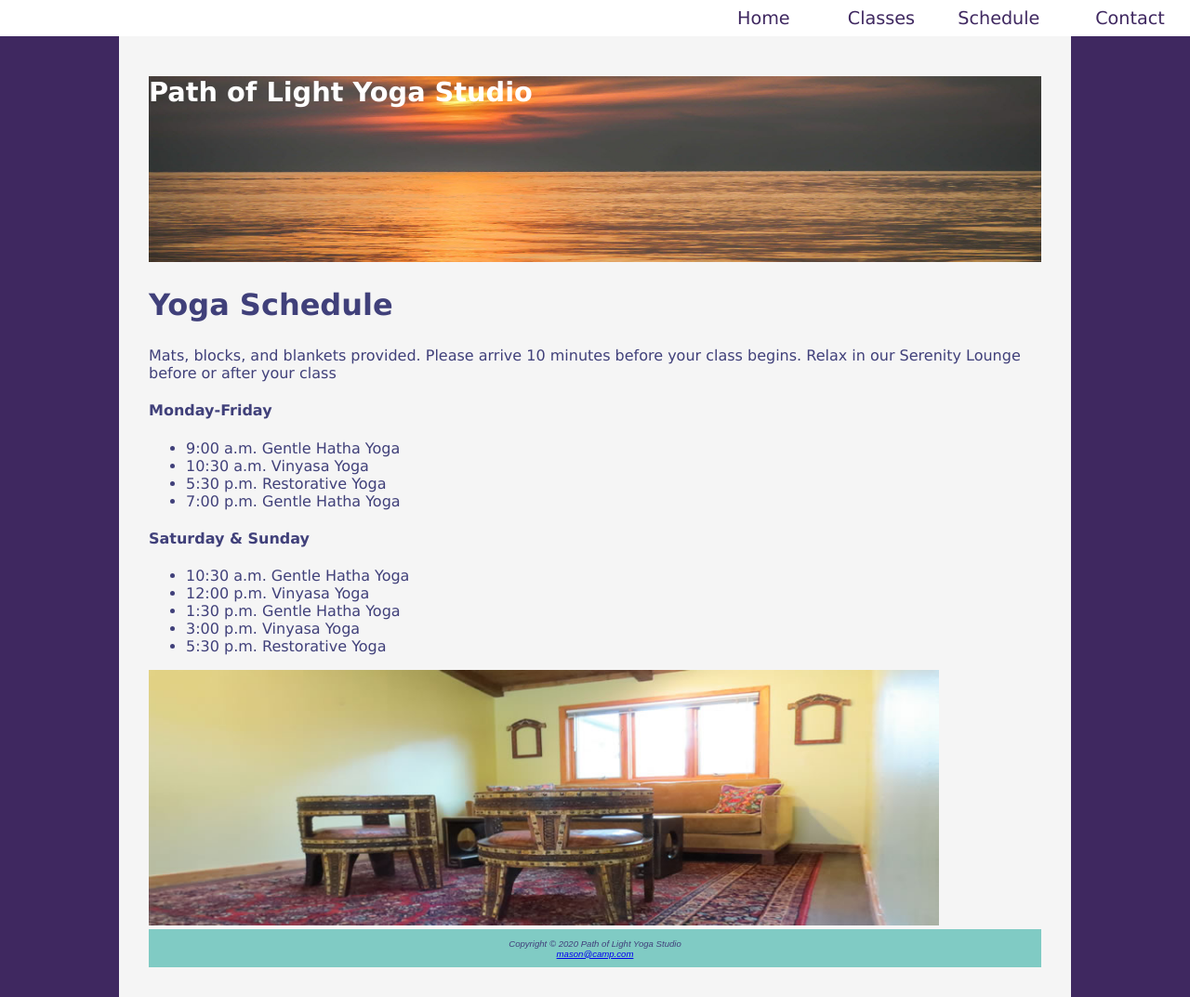
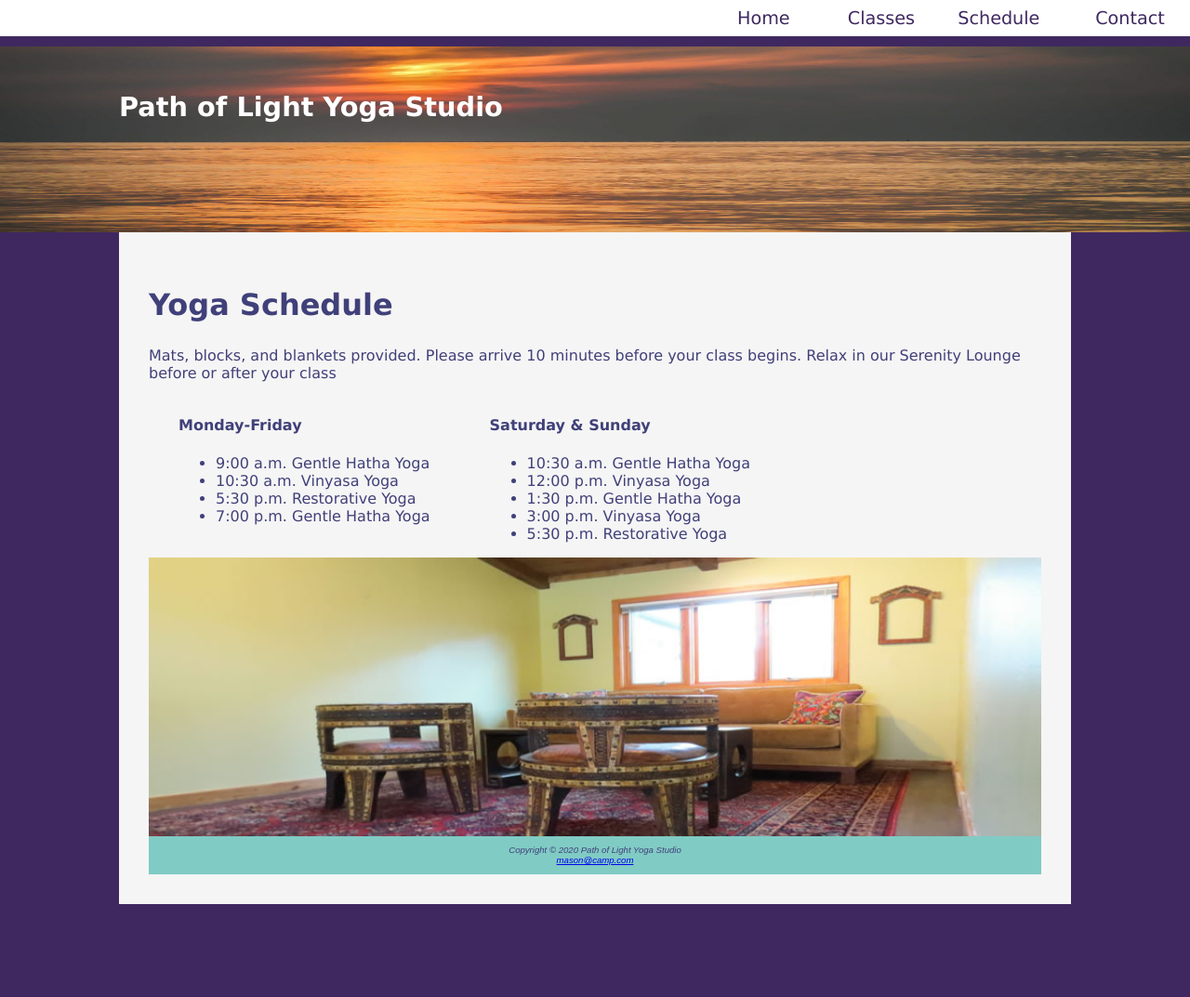
Before and after one commit to Mcamp117/2021-22PMMaterial, a plain HTML site: page Website/Yoga/version4-responsive/schedule.html in a window 1280 px wide. Shown: the whole page at 93% size. After the commit the page ends 973 px from the top, so only its background shows below. Drawn offline with Linux system fonts and the light colour scheme.

Commit message:
finished website and started javajam

```diff
--- a/Website/Yoga/version4-responsive/schedule.html
+++ b/Website/Yoga/version4-responsive/schedule.html
@@ -8,9 +8,8 @@
         <title>Schedule</title>
     </head>
     <body>
-        <div id="wrapper">
-            <header>
-                <h1>Path of Light Yoga Studio</h1>
+        <header class="home">
+            <h1><a href="index.html">Path of Light Yoga Studio</a></h1>
         </header>
 
         <nav>
@@ -21,10 +20,12 @@
                 <li><a href="contact.html">Contact</a></li>
             </ul>
         </nav>
+        <div id="wrapper">
         <main>
                 <h2>Yoga Schedule</h2>
                 <p>Mats, blocks, and blankets provided. Please arrive 10 minutes before your class begins. Relax in our Serenity Lounge before or after your class</p>
-                <div class="onehalf">
+                <div id="flow">
+                <section>
                     <h4>Monday-Friday</h4>
                     <ul>
                         <li>9:00 a.m. Gentle Hatha Yoga </li>
@@ -32,8 +33,8 @@
                         <li>5:30 p.m. Restorative Yoga </li>
                         <li>7:00 p.m. Gentle Hatha Yoga </li>
                     </ul>
-                </div>
-                <div class="onehalf">
+                </section>
+                <section>
                 <h4>Saturday & Sunday</h3>
                 <ul>
                     <li>10:30 a.m. Gentle Hatha Yoga</li>
@@ -42,10 +43,9 @@
                     <li>3:00 p.m. Vinyasa Yoga</li>
                     <li>5:30 p.m. Restorative Yoga</li>
                 </ul>
+                </section>
                 </div>
-                <div id="hero">
-                    <img src="images/yogalounge.jpg" alt="lounge" height="275" width="850">
-                </div>
+                <div id="loungehero"></div>
             </main>
             <footer>
                  Copyright © 2020 Path of Light Yoga Studio<br>
```
Also changed, not shown: Website/Yoga/version4-responsive/classes.html (+4 -5 lines), Website/JavaJam/JavaJamWebsite/index.html (added), Website/JavaJam/JavaJamWebsite/menu.html (added). Lines whose indentation alone changed are shown as unchanged.
